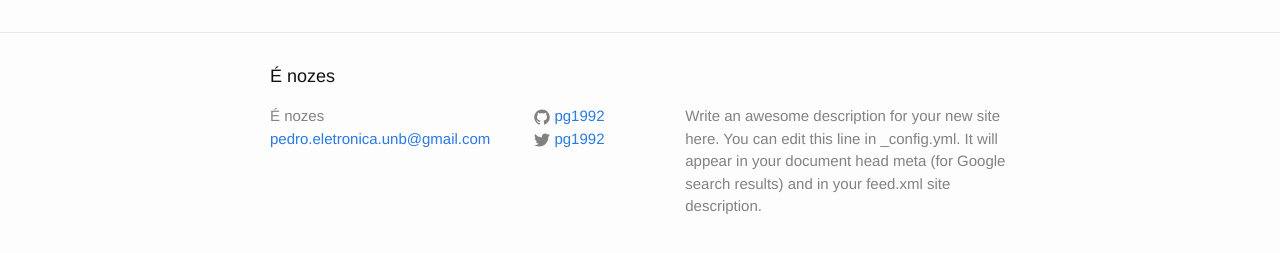
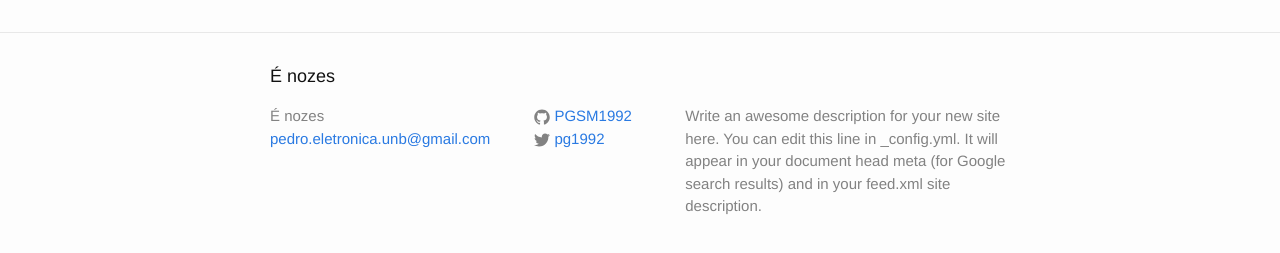
Before and after one commit to pg1992/pg1992.github.io, a Jekyll site: the page built from index.html, in a window 1280 px wide. Shown: the part 264-517 px from the top of the page. Built offline with Jekyll 4.4.1, drawn with Linux system fonts in a browser that asks for light colours.

```diff
--- a/_config.yml
+++ b/_config.yml
@@ -15,7 +15,7 @@ description: > # this means to ignore newlines until "baseurl:"
 baseurl: "" # the subpath of your site, e.g. /blog
 url: "http://yourdomain.com" # the base hostname & protocol for your site
 twitter_username: pg1992
-github_username:  pg1992
+github_username:  PGSM1992
 
 # Build settings
 markdown: kramdown
```
